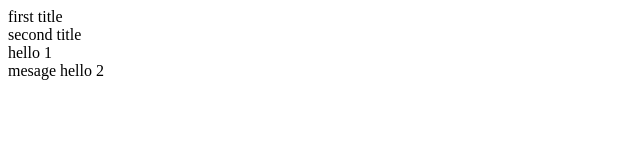
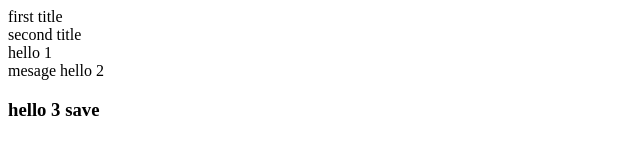
Before and after one commit to Lam0z/learnGit, a plain HTML site: page index.html in a window 1280 px wide. Shown: the whole page, without its empty margins (0-640 px from the left). Drawn offline with Linux system fonts and the light colour scheme.

Commit message:
add h3 hello message

```diff
--- a/index.html
+++ b/index.html
@@ -11,6 +11,7 @@
             <div>second title</div>
             <div>hello 1</div>
             <div>mesage hello 2</div>
+            <h3>hello 3 save</h3>
         </main>
     </body>
 </html>
```
